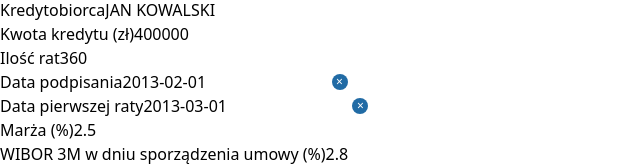
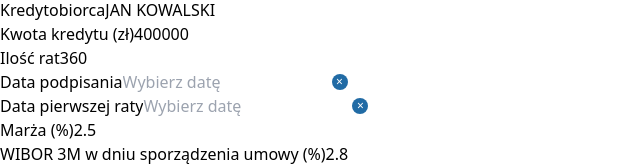
Before and after one commit to adiyy2001/laywer-credit-calc, a React (Vite) app: page / in a window 1280 px wide. Shown: the part 246-414 px from the top of the page, without its empty margins (0-640 px from the left). Built offline with nearby package versions, Linux system fonts and the light colour scheme; no server answers.

Commit message:
modify wibor

```diff
--- a/package.json
+++ b/package.json
@@ -5,7 +5,7 @@
   "type": "module",
   "scripts": {
     "dev": "vite",
-    "build": "tsc && vite build",
+    "build": "vite build",
     "lint": "eslint . --ext ts,tsx --report-unused-disable-directives --max-warnings 0",
     "lint:fix": "eslint . --ext ts,tsx --fix",
     "format": "prettier --write \"src/**/*.{js,jsx,ts,tsx,json,css,scss,md}\"",
--- a/src/App.tsx
+++ b/src/App.tsx
@@ -5,7 +5,7 @@
 import { CalculationProvider } from './contexts/CalculationContext';
 import ErrorBoundary from './components/ErrorBoundary';
 import Spinner from './components/spinner/Spinner';
-import { ToastProvider } from './components/toast/';
+import { ToastProvider } from './components/toast/index';
 import {
   getDataFromLocalStorage,
   fetchWiborData,
--- a/src/components/Payments.tsx
+++ b/src/components/Payments.tsx
@@ -12,7 +12,7 @@
   if (!context || !context.results) {
     return (
       <div className="flex justify-center items-center h-screen">
-        <Spinner />
+        <Spinner monthsLeft={0} />
       </div>
     );
   }
--- a/src/components/form/components.tsx
+++ b/src/components/form/components.tsx
@@ -141,7 +141,7 @@
         excludeScrollbar={false}
         icon={null}
         onSelect={() => {}}
-        selectsMultiplets={false}
+        selectsMultiple={true}
         {...datePickerProps}
       />
     </FieldWrapper>
```
